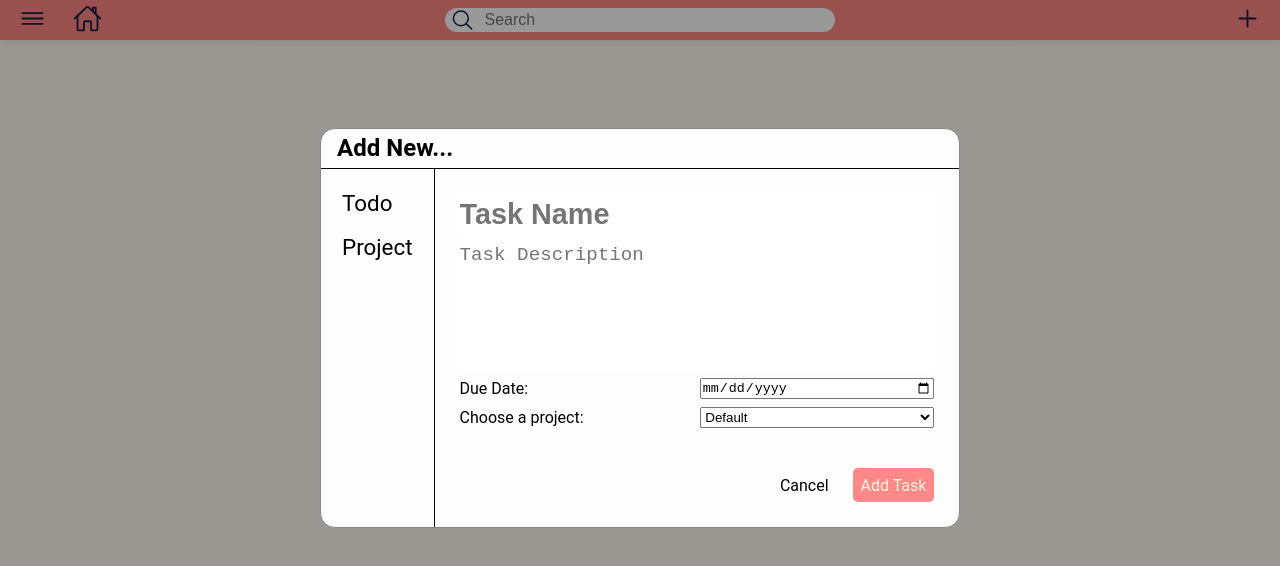
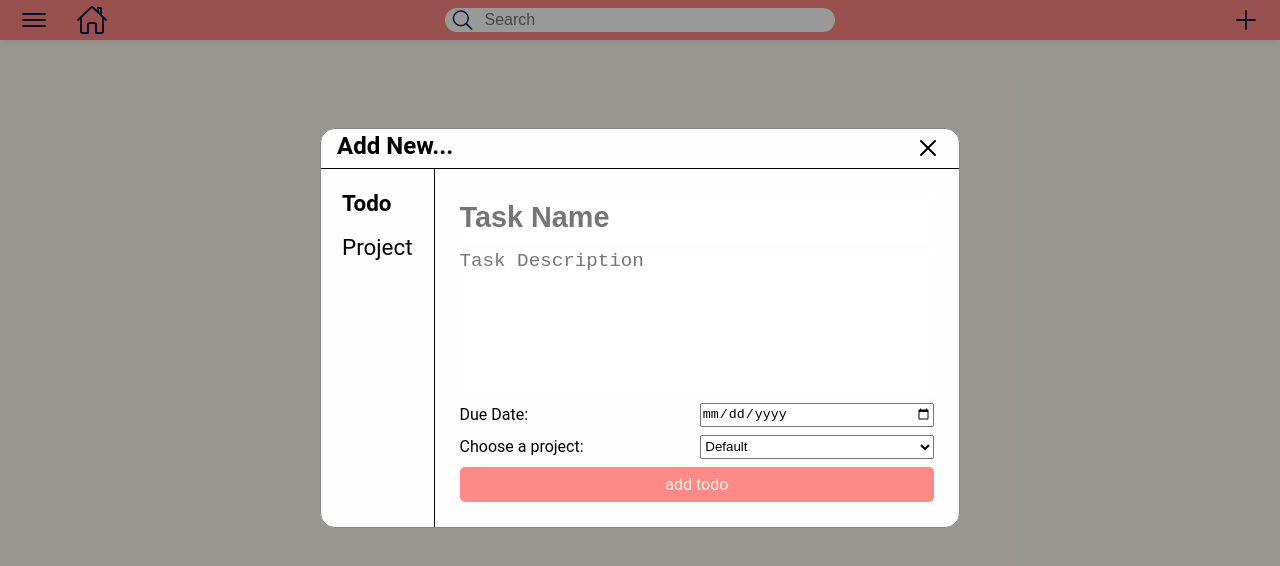
Before and after one commit to Fahridanaa/todo-list, a website built with webpack: page dist/index.html in a window 1280 px wide. Both pictures are taken after a click on the button 1247 px from the left and 20 px from the top of the page. Built offline with nearby package versions, Linux system fonts and the light colour scheme.

Commit message:
menambahkan logic pada modal untuk memilih antara modal todo dan project

```diff
--- a/src/modal.js
+++ b/src/modal.js
@@ -1,4 +1,5 @@
 import Todo from "./todo";
+import closeIcon from "./icon/close-outline.svg";
 
 function createInputElement(type, id, placeholder, name, required = false) {
   const inputElement = document.createElement('input');
@@ -51,15 +52,21 @@ function createButtonElement(type, id, textContent, clickHandler) {
   const buttonElement = document.createElement('button');
   buttonElement.setAttribute('type', type);
   buttonElement.setAttribute('id', id);
-  buttonElement.textContent = textContent;
+  buttonElement.innerHTML = textContent;
   buttonElement.addEventListener('click', clickHandler);
 
   return buttonElement;
 }
 
+function createForm() {
+  const formElement = document.createElement('form');
+  formElement.setAttribute('id', 'form');
+
+  return formElement;
+}
+
 function createTodoForm() {
-  const formElement = document.createElement('form');
-  formElement.setAttribute('id', 'todoForm');
+  const formElement = createForm();
 
   formElement.addEventListener('submit', () => {
     const todoArray = JSON.parse(localStorage.getItem('todoData')) || [];
@@ -75,18 +82,37 @@ function createTodoForm() {
 
     localStorage.setItem('todoData', JSON.stringify(todoArray));
   });
-
   return formElement;
 }
 
-function createCancelButton(formElement, modalElement) {
+function createProjectForm() {
+  const formElement = createForm();
+
+  formElement.addEventListener('submit', () => {
+    const projectArray = JSON.parse(localStorage.getItem('projectData')) || [];
+    const formData = new FormData(formElement);
+
+    const title = formData.get('title');
+
+    projectArray.push(title);
+
+    localStorage.setItem('projectData', JSON.stringify(projectArray));
+  });
+  return formElement;
+}
+
+function createCancelButton(modalElement, ...formElement) {
+  const closeIconElement = document.createElement('img');
+  closeIconElement.setAttribute('src', closeIcon);
   const cancelButton = createButtonElement(
     'button',
     'cancel',
-    'Cancel',
+    closeIconElement.outerHTML,
     () => {
       modalElement.style.display = 'none';
-      formElement.reset();
+      formElement.forEach(element => {
+        element.reset();
+      });
     }
   );
 
@@ -124,24 +150,41 @@ function createProjectSelection() {
   return chooseProject;
 }
 
-function createSubmitButton() {
-  return createButtonElement('submit', 'submit', 'Add Task', null);
+function createSubmitButton(text) {
+  return createButtonElement('submit', 'submit', `add ${text}`, null);
+}
+
+function modalBtn(createModal, modalBtn) {
+    const btnElement = createButtonElement('button', `${modalBtn}ModalBtn`, modalBtn, () => {
+      const formModal = document.getElementById('formModal');
+      const form = document.getElementById('form');
+      if(formModal.contains(form)) {
+        formModal.removeChild(form);
+      }
+      formModal.appendChild(createModal);
+    });
+  return btnElement;
 }
 
 function createTodoTypeSelection() {
   const chooseTodoType = document.createElement('div');
   chooseTodoType.setAttribute('id', 'chooseTodoType');
 
-  const todoModalBtn = createButtonElement('button', 'todoModalBtn', 'Todo', () => {
+  let todoModalBtn = modalBtn(createTodoModal(), 'Todo');
+  let projectModalBtn = modalBtn(createProjectModal(), 'Project');
 
+  let modalBtnList = [todoModalBtn, projectModalBtn];
+
+  modalBtnList.forEach(btn => {
+      const current = chooseTodoType.getElementsByClassName("btn-active");
+      btn.addEventListener('click', () => {
+      if (current.length > 0) {
+        current[0].className = '';
+      }
+      btn.className += "btn-active";
+    });
+    chooseTodoType.appendChild(btn);
   });
-
-  const projectModalBtn = createButtonElement('button', 'projectModalBtn', 'Project', () => {
-
-  });
-
-  chooseTodoType.appendChild(todoModalBtn);
-  chooseTodoType.appendChild(projectModalBtn);
 
   return chooseTodoType;
 }
@@ -150,12 +193,26 @@ function createTodoModal() {
   const formElement = createTodoForm();
   const taskInputElements = createTaskInputElements();
   const projectSelection = createProjectSelection();
+  const submitButton = createSubmitButton('todo');
 
   taskInputElements.forEach(element => {
     formElement.appendChild(element);
   });
 
   formElement.appendChild(projectSelection);
+  formElement.appendChild(submitButton);
+
+  return formElement;
+}
+
+function createProjectModal() {
+  const formElement = createProjectForm();
+
+  const titleInput = createInputElement('text', 'inputProjectTitle', 'Project Name', 'title', true);
+  const submitButton = createSubmitButton('project');
+
+  formElement.appendChild(titleInput);
+  formElement.appendChild(submitButton);
 
   return formElement;
 }
@@ -167,28 +224,20 @@ export default function () {
   const formModal = document.createElement('div');
   formModal.setAttribute('id', 'formModal');
 
-  const header = document.createElement('h2');
-  header.textContent = 'Add New...';
+  let formElementList = [createTodoModal(), createProjectModal()];
+  const cancelButton = createCancelButton(modalElement, ...formElementList);
+
+  const header = document.createElement('div');
   header.setAttribute('id', 'modalHeader');
+
+  const headerContent = document.createElement('h2');
+  headerContent.textContent = 'Add New...';
+  header.appendChild(headerContent);
+  header.appendChild(cancelButton);
 
   formModal.appendChild(header);
   formModal.appendChild(createTodoTypeSelection());
 
-  let todoType = [createTodoModal()];
-
-  todoType.forEach(element => {
-    const buttonsDiv = document.createElement('div');
-    buttonsDiv.setAttribute('id', 'buttons');
-
-    const cancelButton = createCancelButton(createTodoModal(), modalElement);
-    const submitButton = createSubmitButton();
-
-    buttonsDiv.appendChild(cancelButton);
-    buttonsDiv.appendChild(submitButton);
-
-    element.appendChild(buttonsDiv);
-    formModal.appendChild(element);
-  });
 
   modalElement.appendChild(formModal);
   return modalElement;
--- a/src/navbar.js
+++ b/src/navbar.js
@@ -40,6 +40,8 @@ function createAddButton() {
   addButton.addEventListener('click', () => {
     const modal = document.getElementById('modal');
     modal.style.display = 'block';
+    const todoBtn = document.getElementById('TodoModalBtn');
+    todoBtn.click();
   });
   return addButton;
 }
--- a/src/style.css
+++ b/src/style.css
@@ -109,7 +109,9 @@ button {
 }
 
 button img {
-  height: 90%;
+  max-width:100%;
+  max-height:100%;
+  object-fit: cover;
   border-radius: 10px;
 }
 
@@ -169,7 +171,11 @@ button img {
   border-bottom: 1px solid black;
 }
 
-#todoForm {
+#modalHeader > * {
+  height: 2rem;
+}
+
+#form {
   border-left: 1px solid black;
   padding: 25px;
   grid-area: main;
@@ -194,21 +200,29 @@ button img {
   cursor: pointer;
 }
 
+#chooseTodoType > button.btn-active {
+  font-weight: 700;
+}
+
 #chooseTodoType > button:hover {
   font-weight: 700;
 }
 
-#todoForm > * {
+#form > * {
   border: none;
 }
 
-#todoForm > #inputTitle {
+#form > #inputTitle, #inputProjectTitle {
   flex: 1;
   font-weight: 700;
   font-size: 1.8rem;
 }
 
-#todoForm > #inputDescription {
+#form > #inputProjectTitle {
+  text-align: center;
+}
+
+#form > #inputDescription {
   flex: 3;
   font-size: 1.2rem;
   resize: none;
@@ -220,32 +234,31 @@ button img {
   gap: 8px;
 }
 
-#todoForm > div > label {
+#form > div > label {
   display: flex;
   align-items: center;
 }
 
-#todoForm > #buttons {
+#form > #buttons {
   flex: .8;
   margin-top: 32px;
   display: flex;
   justify-content: flex-end;
-  gap: 8px;
+  gap: 16px;
 }
 
-#todoForm > #buttons > button {
-  padding: 5px;
+#form > button {
+  padding: 8px;
   border-radius: 5px;
-  width: 15%;
   text-align: center;
 }
 
-#todoForm > #buttons > button#submit {
+#form > button#submit {
   background-color: var(--color-primary-2);
   color: var(--color-primary-1);
 }
 
-#todoForm > #buttons > button:hover {
+#form > button:hover {
   background-color: rgba(0,0,0,0.4);
   color: #f3f3f3
 }
@@ -326,12 +339,12 @@ input:focus, textarea:focus, select:focus {
   flex: 1;
 }
 
-.btn-active {
+#dashboard-section button.btn-active {
   background-color: var(--color-primary-2);
   color: var(--color-primary-1);
 }
 
-#dashboard-section button:hover, #project-list button.btn-active:hover {
+#dashboard-section button:hover {
   background-color: var(--color-primary-2);
   color: var(--color-primary-1);
 }
```
